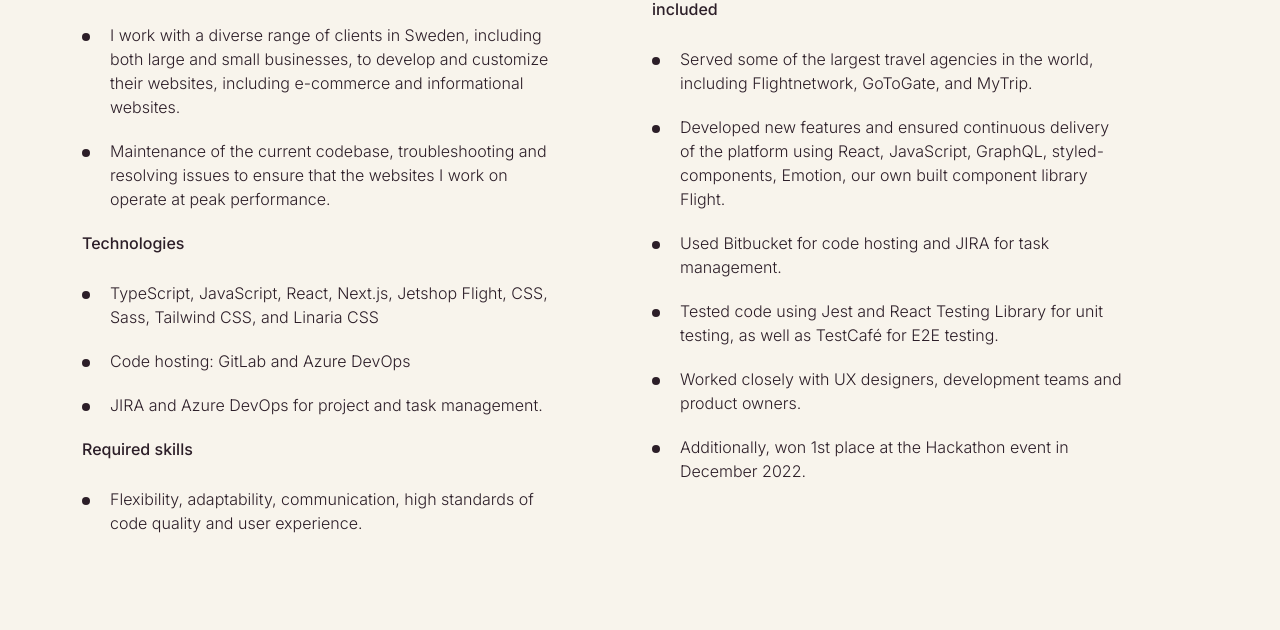
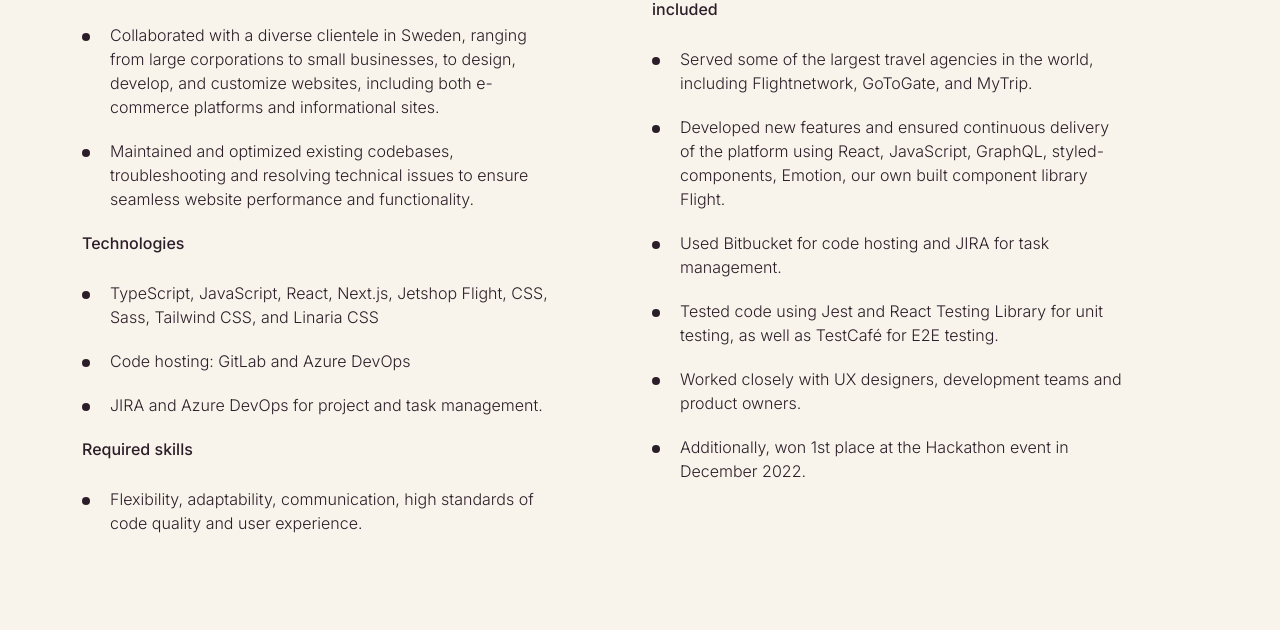
Before and after one commit to sabrinapalm/sabrinapalm.github.io, a plain HTML site: page index.html in a window 1280 px wide. Shown: the part 2746-3376 px from the top of the page. Drawn offline with nearby package versions, Linux system fonts and the light colour scheme.

Commit message:
Update text past work

```diff
--- a/index.html
+++ b/index.html
@@ -164,7 +164,7 @@
         <h2 class="ds-heading">Work Experience</h2>
         <div class="row ds-experience-list">
           <section style="margin-bottom: 48px">
-            <span class="ds-year">June 2023 - Present (Full time)</span>
+            <span class="ds-year">June 2023 - Current (Full time)</span>
             <h3 class="ds-officename">Volvo Group Connected Solutions</h3>
             <span class="ds-department">Frontend Engineer</span>
             <p>Responsibilities</p>
@@ -219,15 +219,15 @@
               <p>Responsibilities</p>
               <ul>
                 <li>
-                  I work with a diverse range of clients in Sweden, including
-                  both large and small businesses, to develop and customize
-                  their websites, including e-commerce and informational
-                  websites.
+                  Collaborated with a diverse clientele in Sweden, ranging from
+                  large corporations to small businesses, to design, develop,
+                  and customize websites, including both e-commerce platforms
+                  and informational sites.
                 </li>
                 <li>
-                  Maintenance of the current codebase, troubleshooting and
-                  resolving issues to ensure that the websites I work on operate
-                  at peak performance.
+                  Maintained and optimized existing codebases, troubleshooting
+                  and resolving technical issues to ensure seamless website
+                  performance and functionality.
                 </li>
               </ul>
               <p>Technologies</p>
@@ -383,7 +383,7 @@
             >Say Hello!</a
           >
         </section>
-        <span class="ds-copyright">© Sabrin Palm 2023</span>
+        <span class="ds-copyright">© Sabrin Palm 2024</span>
       </div>
     </footer>
 
```
